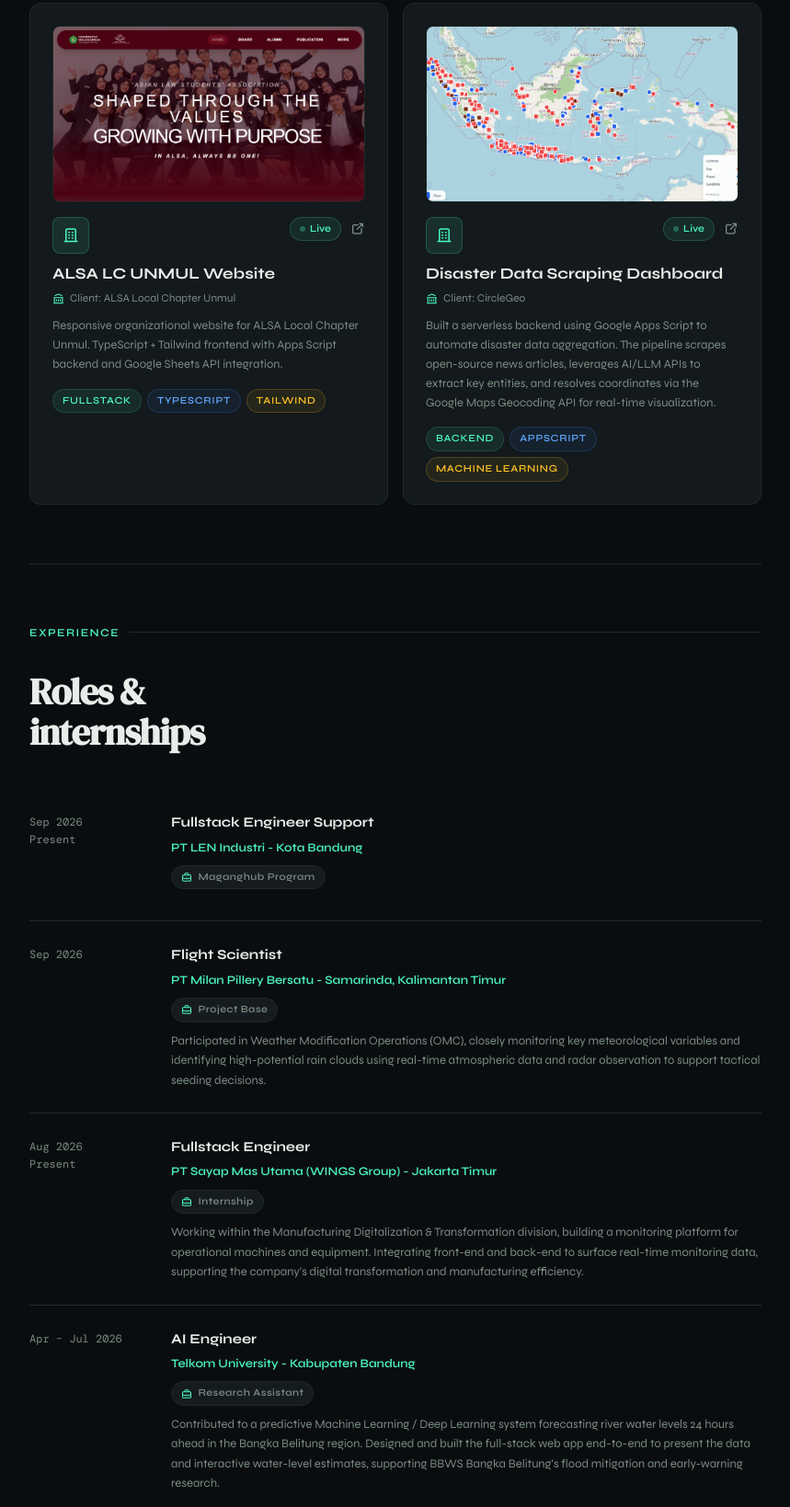
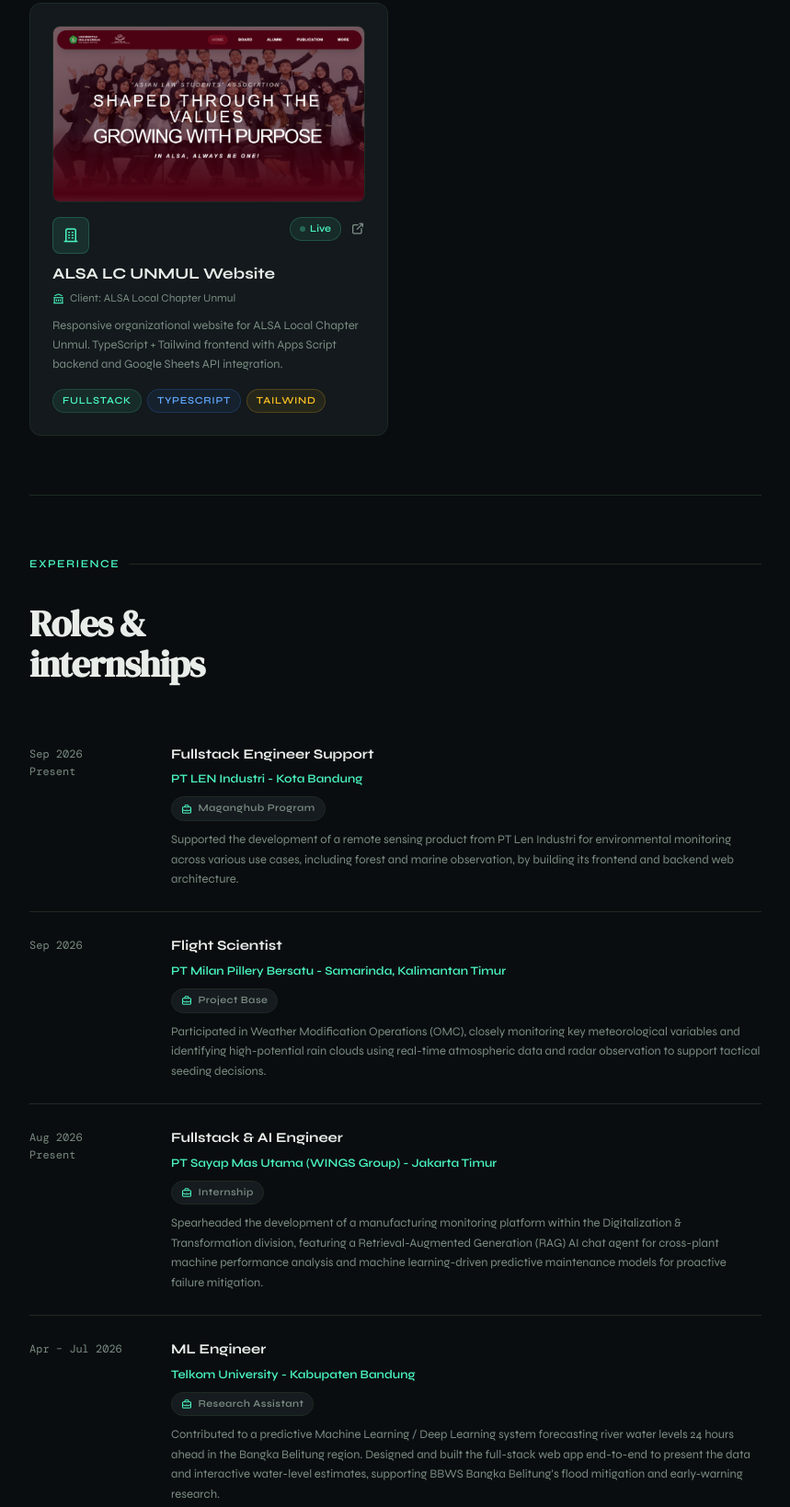
Before and after one commit to irza26/portofolio, a plain HTML site: page index.html in a window 1280 px wide. Shown: the part 2728-4367 px from the top of the page at 92% size, without its empty margins (210-1069 px from the left). Drawn offline with nearby package versions, Linux system fonts and the light colour scheme.

Commit message:
update pengalaman

```diff
--- a/index.html
+++ b/index.html
@@ -854,31 +854,6 @@
             <span class="tag amber">Tailwind</span>
           </div>
         </a>
-        <a href="https://disaster-data-scraping-dashboard.firlyhafizsyahreza42.workers.dev/" target="_blank"
-          rel="noopener" class="project-card">
-          <div class="project-media">
-            <img src="images/disaster.png" alt="Disaster Data Scraping Dashboard screenshot"
-              onerror="this.style.display='none';this.nextElementSibling.style.display='flex'">
-            <div class="project-media-fallback"><i class="ti ti-building" aria-hidden="true"></i></div>
-          </div>
-          <div class="project-header">
-            <div class="project-icon"><i class="ti ti-building" aria-hidden="true"></i></div>
-            <div style="display:flex;gap:10px;align-items:center">
-              <span class="status-badge"><span class="status-dot"></span>Live</span>
-              <i class="ti ti-external-link project-link-icon" aria-hidden="true"></i>
-            </div>
-          </div>
-          <div class="project-name">Disaster Data Scraping Dashboard</div>
-          <div class="project-client"><i class="ti ti-building-bank" aria-hidden="true"></i> Client: CircleGeo</div>
-          <div class="project-desc">Built a serverless backend using Google Apps Script to automate disaster data
-            aggregation. The pipeline scrapes open-source news articles, leverages AI/LLM APIs to extract key entities,
-            and resolves coordinates via the Google Maps Geocoding API for real-time visualization.</div>
-          <div class="project-tags">
-            <span class="tag">Backend</span>
-            <span class="tag blue">AppScript</span>
-            <span class="tag amber">Machine Learning</span>
-          </div>
-        </a>
       </div>
     </section>
 
@@ -892,6 +867,10 @@
             <div class="exp-role">Fullstack Engineer Support</div>
             <div class="exp-org">PT LEN Industri - Kota Bandung</div>
             <div class="exp-meta"><i class="ti ti-briefcase" aria-hidden="true"></i> Maganghub Program</div>
+            <div class="exp-desc">
+              Supported the development of a remote sensing product from PT Len Industri for environmental
+              monitoring across various use cases, including forest and marine observation, by building its frontend and backend web architecture.
+            </div>
           </div>
         </div>
         <div class="exp-item">
@@ -909,19 +888,20 @@
         <div class="exp-item">
           <div class="exp-date">Aug 2026<br>Present</div>
           <div>
-            <div class="exp-role">Fullstack Engineer</div>
+          <div class="exp-role">Fullstack & AI Engineer</div>
             <div class="exp-org">PT Sayap Mas Utama (WINGS Group) - Jakarta Timur</div>
             <div class="exp-meta"><i class="ti ti-briefcase" aria-hidden="true"></i> Internship</div>
-            <div class="exp-desc">Working within the Manufacturing Digitalization & Transformation division, building a
-              monitoring platform for operational machines and equipment. Integrating front-end and back-end to surface
-              real-time monitoring data, supporting the company's digital transformation and manufacturing efficiency.
+            <div class="exp-desc">Spearheaded the development of a manufacturing monitoring platform within
+              the Digitalization & Transformation division, featuring a Retrieval-Augmented Generation (RAG)
+              AI chat agent for cross-plant machine performance analysis and machine learning-driven predictive
+              maintenance models for proactive failure mitigation.
             </div>
           </div>
         </div>
         <div class="exp-item">
           <div class="exp-date">Apr – Jul 2026</div>
           <div>
-            <div class="exp-role">AI Engineer</div>
+            <div class="exp-role">ML Engineer</div>
             <div class="exp-org">Telkom University - Kabupaten Bandung</div>
             <div class="exp-meta"><i class="ti ti-briefcase" aria-hidden="true"></i> Research Assistant</div>
             <div class="exp-desc">Contributed to a predictive Machine Learning / Deep Learning system forecasting river
@@ -945,7 +925,7 @@
         <div class="exp-item">
           <div class="exp-date">Feb – Apr 2026</div>
           <div>
-            <div class="exp-role">Fullstack & AI Engineer</div>
+            <div class="exp-role">Fullstack & ML Engineer</div>
             <div class="exp-org">PT. Samudra Sains Teknologi - Kota Bandung</div>
             <div class="exp-meta"><i class="ti ti-briefcase" aria-hidden="true"></i> Thesis Student</div>
             <div class="exp-desc">Developed and enhanced the MrFlows platform as a web-based flood monitoring system.
```
